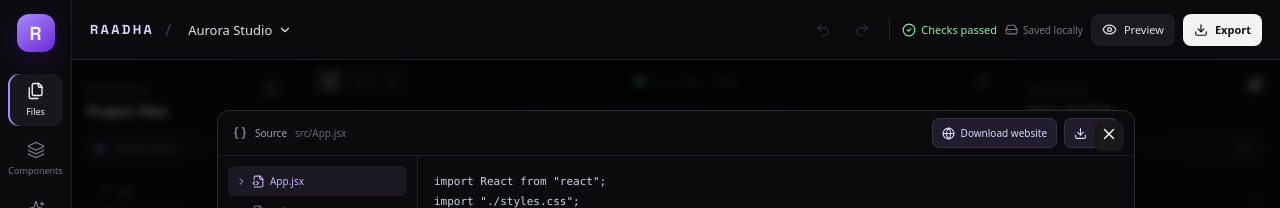
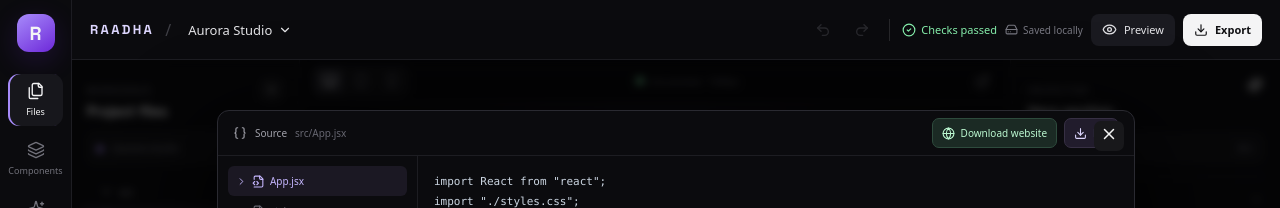
Before and after one commit to Swapnild007/RAADHA, a React (Vite) app: page / in a window 1280 px wide. Both pictures are taken after a click on the button "Code". Shown: the top 208 px of the page. Built offline with nearby package versions, Linux system fonts and the light colour scheme.

Commit message:
style: add website export controls to source panel

```diff
--- a/src/styles.css
+++ b/src/styles.css
@@ -104,3 +104,7 @@ body{min-width:0;overflow-x:hidden}
 .site-page .site-nav-cta{max-width:180px;overflow:hidden;text-overflow:ellipsis;white-space:nowrap}
 .site-page .site-links span{cursor:default}
 .site-page .proof-row{gap:20px;flex-wrap:wrap}
+
+.source-actions{display:flex;align-items:center;gap:6px}
+.website-download{background:#1b2a24;border-color:#2e4b3d;color:#bbf7d0}
+@media(max-width:700px){.source-actions{gap:4px}.website-download{font-size:0;gap:0}.website-download svg{width:15px;height:15px}}
```
